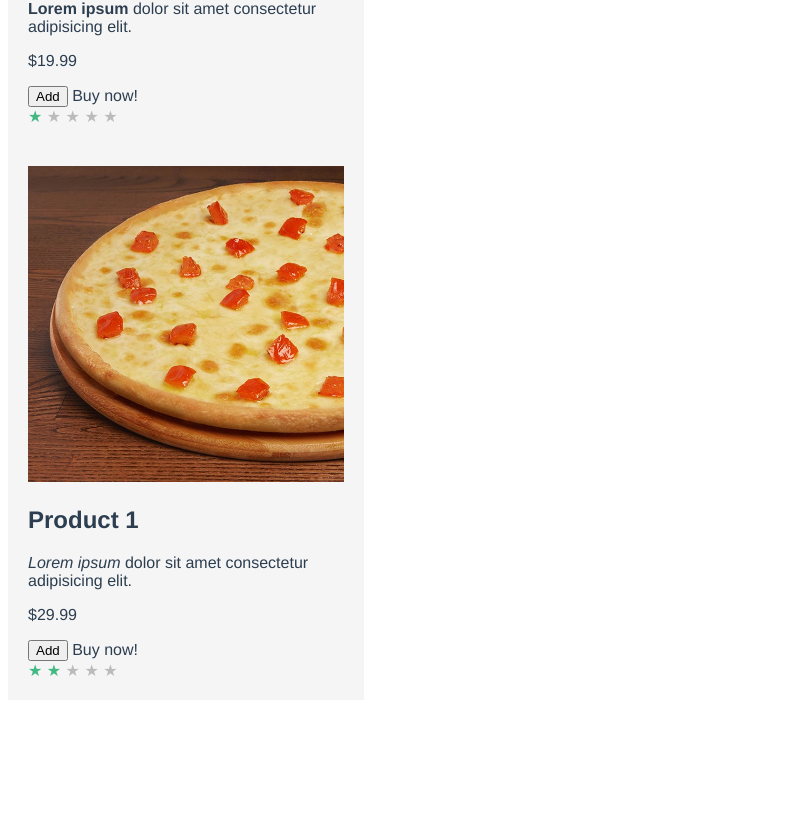
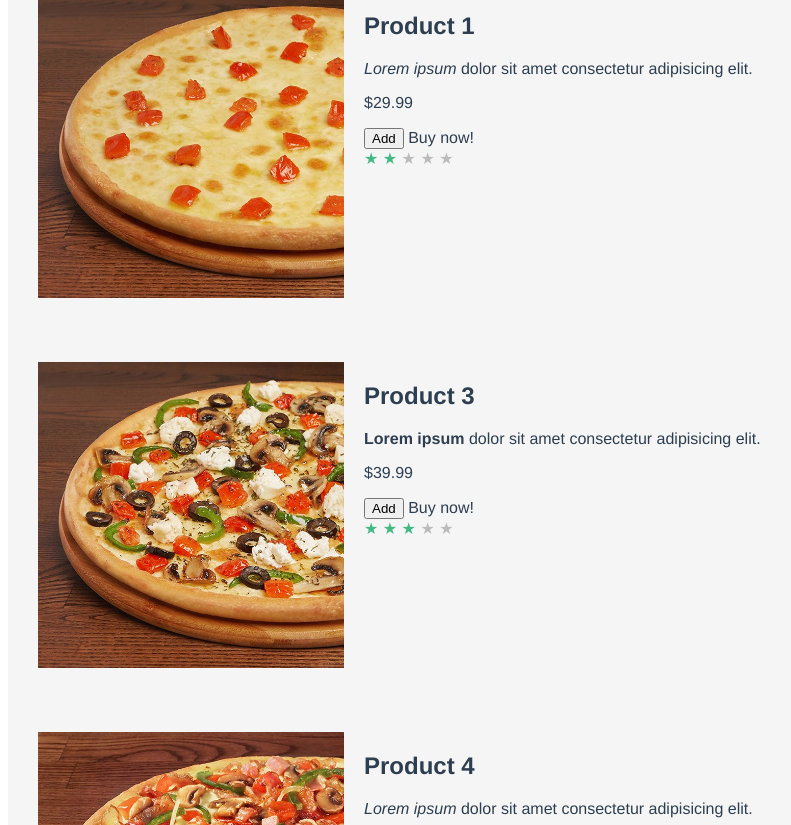
Before and after one commit to stoled/webstore, a Vue app: page /store in a window 1280 px wide. Shown: the part 515-1340 px from the top of the page, without its empty margins (0-791 px from the left). Before the commit the page ends 1223 px from the top, so only its background shows below. Built offline with nearby package versions, Linux system fonts and the light colour scheme.

Commit message:
cards styling

```diff
--- a/src/json/products.json
+++ b/src/json/products.json
@@ -1,5 +1,5 @@
-{
-  "0": {
+[
+  {
       "id": 1001,
       "title": "Product 1",
       "description":
@@ -9,7 +9,7 @@
       "availableInventory": 10,
       "rating": 1
     },
-  "1": {
+  {
       "id": 1002,
       "title": "Product 1",
       "description":
@@ -18,5 +18,25 @@
       "image": "./images/product-2.png",
       "availableInventory": 10,
       "rating": 2
+  },
+  {
+    "id": 1003,
+    "title": "Product 3",
+    "description":
+      "<b>Lorem ipsum</b> dolor sit amet consectetur adipisicing elit.",
+    "price": 39.99,
+    "image": "./images/product-3.png",
+    "availableInventory": 10,
+    "rating": 3
+  },
+  {
+    "id": 1004,
+    "title": "Product 4",
+    "description":
+      "<em>Lorem ipsum</em> dolor sit amet consectetur adipisicing elit.",
+    "price": 49.99,
+    "image": "./images/product-4.png",
+    "availableInventory": 10,
+    "rating": 4
   }
-}
+]
--- a/src/views/Store.vue
+++ b/src/views/Store.vue
@@ -13,7 +13,7 @@
           <figure class="image">
             <img v-bind:src="product.image">
           </figure>
-          <div>
+          <div class="description">
             <h2 v-text="product.title"></h2>
             <p v-html="product.description"></p>
             <p>{{ product.price | formatPrice }}</p>
@@ -187,16 +187,22 @@ export default {
 
 <style lang="scss">
 .product {
-  width: 25%;
-  min-width: 200px;
   text-align: left;
   padding: 20px;
   background-color: whitesmoke;
-  figure {
-    margin: 0;
+  .image {
+    margin: 10px;
+    display: inline-block;
+    width: 25%;
+    min-width: 200px;
   }
   img {
     width: 100%;
+  }
+  .description {
+    margin: 10px;
+    display: inline-block;
+    vertical-align: top;
   }
   .rating {
     color: #bbb;
```
